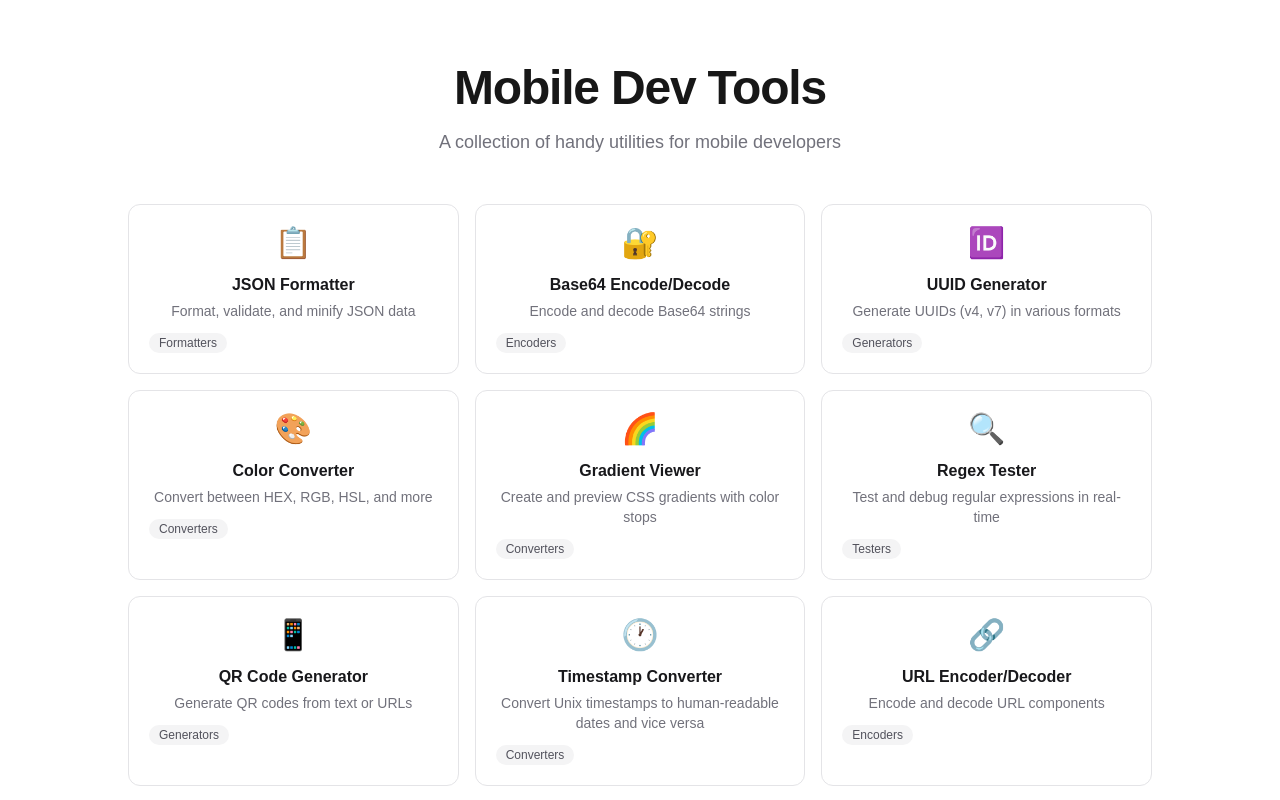
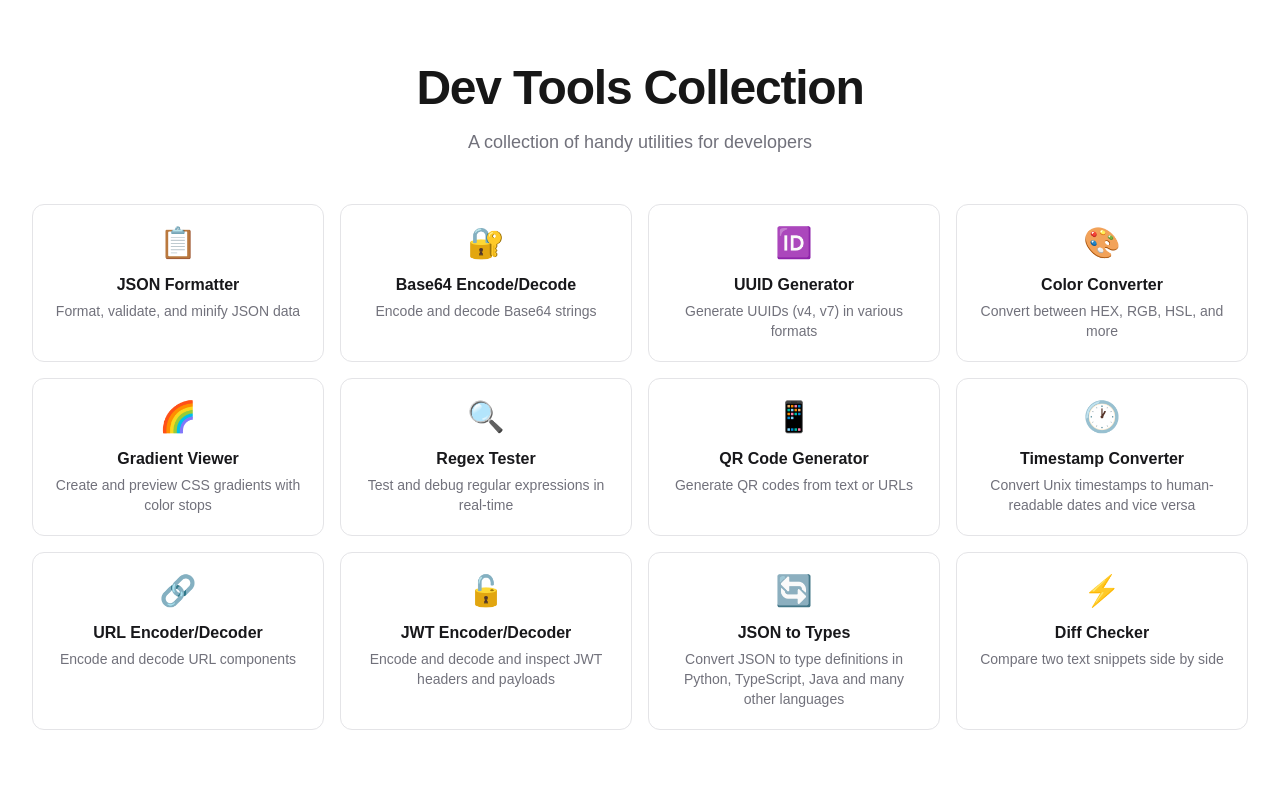
Before and after one commit to r-guy/devtools, a Next.js app: page / in a window 1280 px wide. Shown: the top 800 px of the page. Built offline with nearby package versions, Linux system fonts and the light colour scheme.

Commit message:
home ui fixes

```diff
--- a/package.json
+++ b/package.json
@@ -1,5 +1,5 @@
 {
-  "name": "mobile-dev-tools",
+  "name": "dev-tools-collection",
   "version": "0.1.0",
   "private": true,
   "scripts": {
--- a/src/app/layout.tsx
+++ b/src/app/layout.tsx
@@ -13,8 +13,8 @@ const geistMono = Geist_Mono({
 });
 
 export const metadata: Metadata = {
-  title: "Mobile Dev Tools",
-  description: "A collection of handy utilities for mobile developers",
+  title: "Dev Tools Collection",
+  description: "A collection of handy utilities for developers",
 };
 
 export default function RootLayout({
--- a/src/app/page.tsx
+++ b/src/app/page.tsx
@@ -4,22 +4,22 @@ import { tools } from "@/lib/tools"
 export default function Home() {
   return (
     <main className="flex flex-1 flex-col items-center px-4 py-16 sm:px-6 lg:px-8">
-      <div className="w-full max-w-5xl">
+      <div className="w-full">
         <div className="mb-12 text-center">
           <h1 className="text-4xl font-bold tracking-tight sm:text-5xl">
-            Mobile Dev Tools
+            Dev Tools Collection
           </h1>
           <p className="mt-4 text-lg text-zinc-500 dark:text-zinc-400">
-            A collection of handy utilities for mobile developers
+            A collection of handy utilities for developers
           </p>
         </div>
 
-        <div className="grid gap-4 sm:grid-cols-2 lg:grid-cols-3">
+        <div className="grid gap-4 sm:grid-cols-2 lg:grid-cols-3 xl:grid-cols-4 2xl:grid-cols-5">
           {tools.map((tool) => (
             <Link
               key={tool.slug}
               href={`/tools/${tool.slug}`}
-              className="group flex flex-col items-center gap-3 rounded-xl border border-zinc-200 bg-white p-5 text-center transition-colors hover:border-zinc-400 dark:border-zinc-800 dark:bg-zinc-900 dark:hover:border-zinc-600"
+              className="group relative flex flex-col items-center gap-3 rounded-xl border border-zinc-200 bg-white p-5 pt-5 text-center transition-colors hover:border-zinc-400 hover:bg-[#202020] dark:border-zinc-800 dark:bg-zinc-900 dark:hover:border-zinc-600 dark:hover:bg-[#202020]"
             >
               <span className="text-3xl">{tool.emoji}</span>
               <div>
@@ -29,10 +29,11 @@ export default function Home() {
                 <p className="mt-1 text-sm text-zinc-500 dark:text-zinc-400">
                   {tool.description}
                 </p>
+                {/* <span className="rounded-full bg-zinc-100 px-2.5 py-0.5 text-xs font-medium text-zinc-600 dark:bg-zinc-800 dark:text-zinc-400">
+                  {tool.category}
+                </span> */}
               </div>
-              <span className="self-start rounded-full bg-zinc-100 px-2.5 py-0.5 text-xs font-medium text-zinc-600 dark:bg-zinc-800 dark:text-zinc-400">
-                {tool.category}
-              </span>
+
             </Link>
           ))}
         </div>
--- a/src/app/tools/[slug]/page.tsx
+++ b/src/app/tools/[slug]/page.tsx
@@ -20,7 +20,7 @@ export async function generateMetadata({ params }: { params: Params }) {
   const { slug } = await params
   const tool = tools.find((t) => t.slug === slug)
   if (!tool) return { title: "Tool Not Found" }
-  return { title: `${tool.name} - Mobile Dev Tools` }
+  return { title: `${tool.name} - Dev Tools Collection` }
 }
 
 export async function generateStaticParams() {
--- a/src/lib/tools.ts
+++ b/src/lib/tools.ts
@@ -71,16 +71,16 @@ export const tools: Tool[] = [
     category: "Encoders",
   },
   {
-    slug: "jwt-decoder",
-    name: "JWT Decoder",
-    description: "Decode and inspect JWT headers and payloads",
+    slug: "jwt-debugger",
+    name: "JWT Encoder/Decoder",
+    description: "Encode and decode and inspect JWT headers and payloads",
     emoji: "🔓",
     category: "Decoders",
   },
   {
     slug: "json-to-types",
     name: "JSON to Types",
-    description: "Convert JSON to TypeScript interfaces and Go structs",
+    description: "Convert JSON to type definitions in Python, TypeScript, Java and many other languages",
     emoji: "🔄",
     category: "Converters",
   },
```
Also changed, not shown: 1 other file (tests, documents, lock files or other folders).
